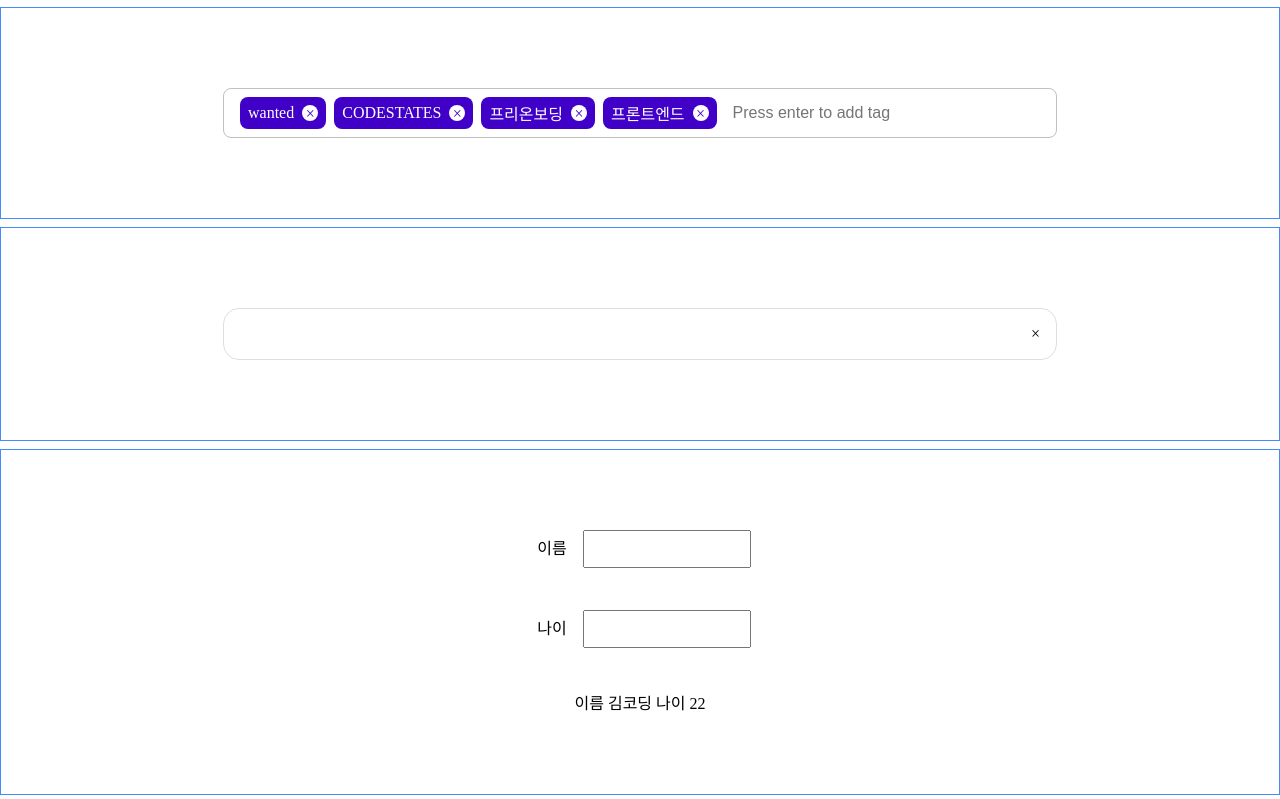
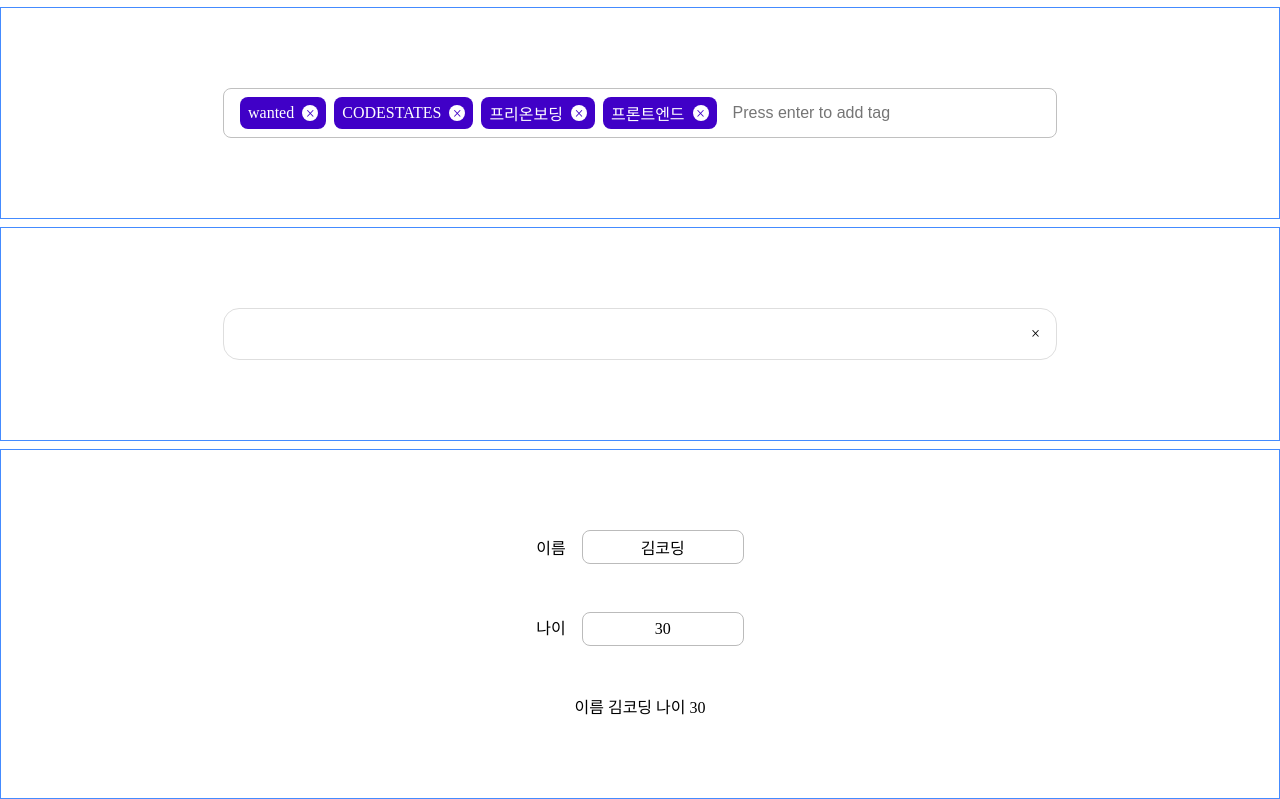
Before and after one commit to JAM-PARK/wanted_pre_onboarding, a React (Create React App) app in the folder custom-component/: page / in a window 1280 px wide. Shown: the part 804-1603 px from the top of the page. Built offline with nearby package versions, Linux system fonts and the light colour scheme; the HTML template or start-up script is replaced by a standard one.

Commit message:
Add : Clicktoedit feature

```diff
--- a/custom-component/src/components/ClickToEdit.js
+++ b/custom-component/src/components/ClickToEdit.js
@@ -1,24 +1,77 @@
 import './ClickToEdit.scss';
-import { useState, useEffect } from 'react';
+import { useState, useRef, useEffect } from 'react';
+
+const InputEdit = ({ value, handleValueChange }) => {
+  const [isEdit, setIsEdit] = useState(false);
+  const [editedValue, setEditedValue] = useState(value);
+  const inputEl = useRef(null);
+
+  useEffect(() => {
+    if (isEdit) {
+      inputEl.current.focus();
+    }
+  }, [isEdit]);
+
+  const handleBlur = () => {
+    setIsEdit(false);
+    handleValueChange(editedValue);
+  };
+
+  const handleInputChange = (e) => {
+    setEditedValue(e.target.value);
+  };
+
+  const handleClick = () => {
+    setIsEdit(!isEdit);
+  };
+
+  return (
+    <div className="input-box">
+      {isEdit ? (
+        <input
+          className="input-edit"
+          type="text"
+          ref={inputEl}
+          value={editedValue}
+          onBlur={handleBlur}
+          onChange={handleInputChange}
+          onKeyUp={(e) => (e.key === 'Enter' ? handleBlur() : '')}
+        />
+      ) : (
+        <span onClick={handleClick}>{editedValue}</span>
+      )}
+    </div>
+  );
+};
 
 const ClickToEdit = () => {
+  const initialInfo = {
+    name: '김코딩',
+    age: 30,
+  };
+
+  const [name, setName] = useState(initialInfo.name);
+  const [age, setAge] = useState(initialInfo.age);
+
   return (
     <div className="cte-container">
       <div className="input-section">
         <span>이름</span>
-        <div className="input-box">
-          <input className="input-edit" type="text"></input>
-          {/* <span>test</span> */}
-        </div>
+        <InputEdit
+          value={name}
+          handleValueChange={(changedValue) => setName(changedValue)}
+        />
       </div>
       <div className="input-section">
         <span>나이</span>
-        <div className="input-box">
-          <input className="input-edit" type="text"></input>
-          {/* <span>test</span> */}
-        </div>
+        <InputEdit
+          value={age}
+          handleValueChange={(changedValue) => setAge(changedValue)}
+        />
       </div>
-      <span>이름 김코딩 나이 22</span>
+      <span>
+        이름 {name} 나이 {age}
+      </span>
     </div>
   );
 };
--- a/custom-component/src/components/ClickToEdit.scss
+++ b/custom-component/src/components/ClickToEdit.scss
@@ -14,15 +14,19 @@
 }
 
 .input-box {
-  display: inline-block;
+  display: inline-flex;
+  justify-content: center;
+  align-items: center;
   width: 10rem;
   height: 2rem;
   margin-left: 1rem;
-  border-radius: 1rem;
+  border-radius: 0.5rem;
+  border: 1px solid #bbb;
 }
 
 .input-edit {
   width: 10rem;
   height: 2rem;
   text-align: center;
+  font-size: 1rem;
 }
```
